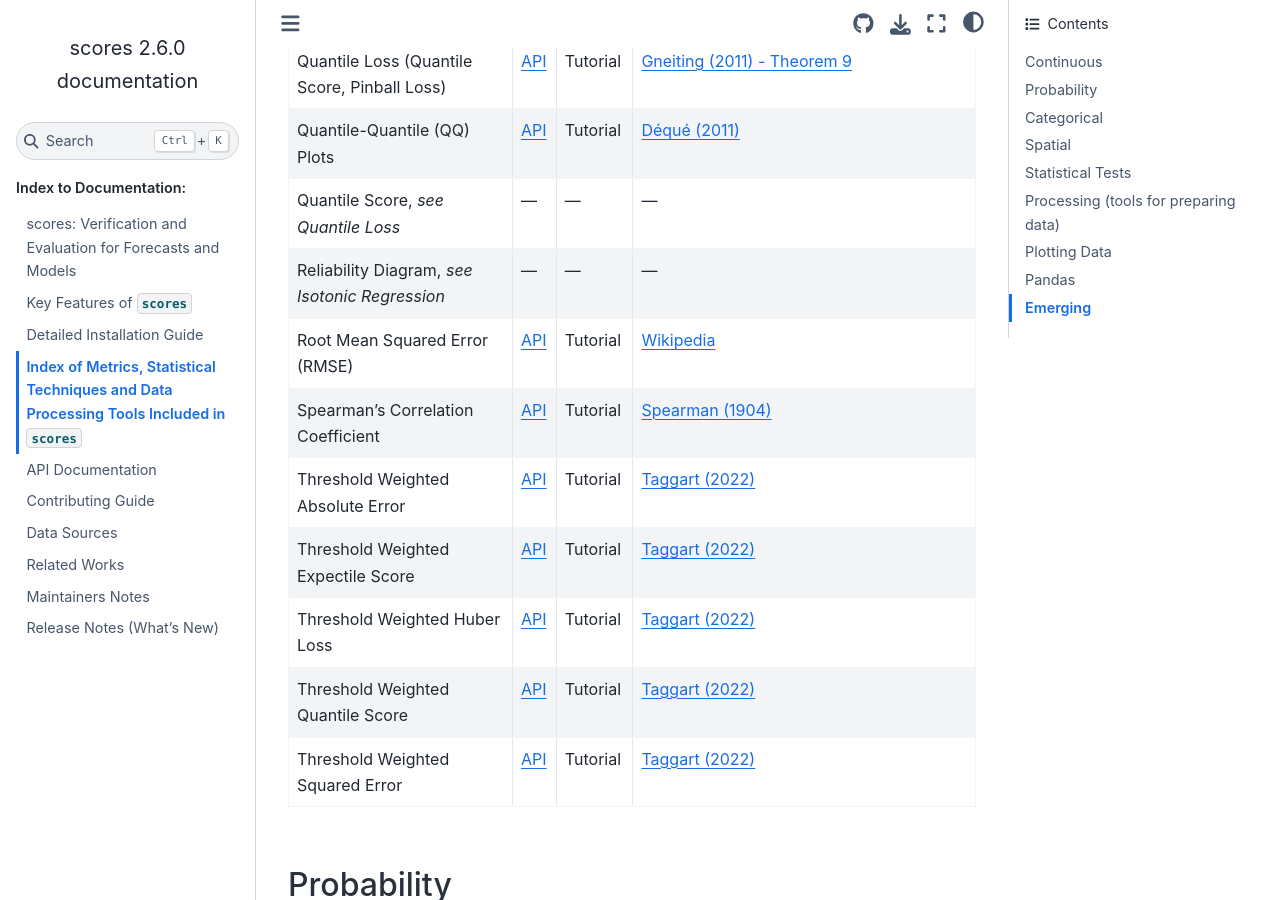
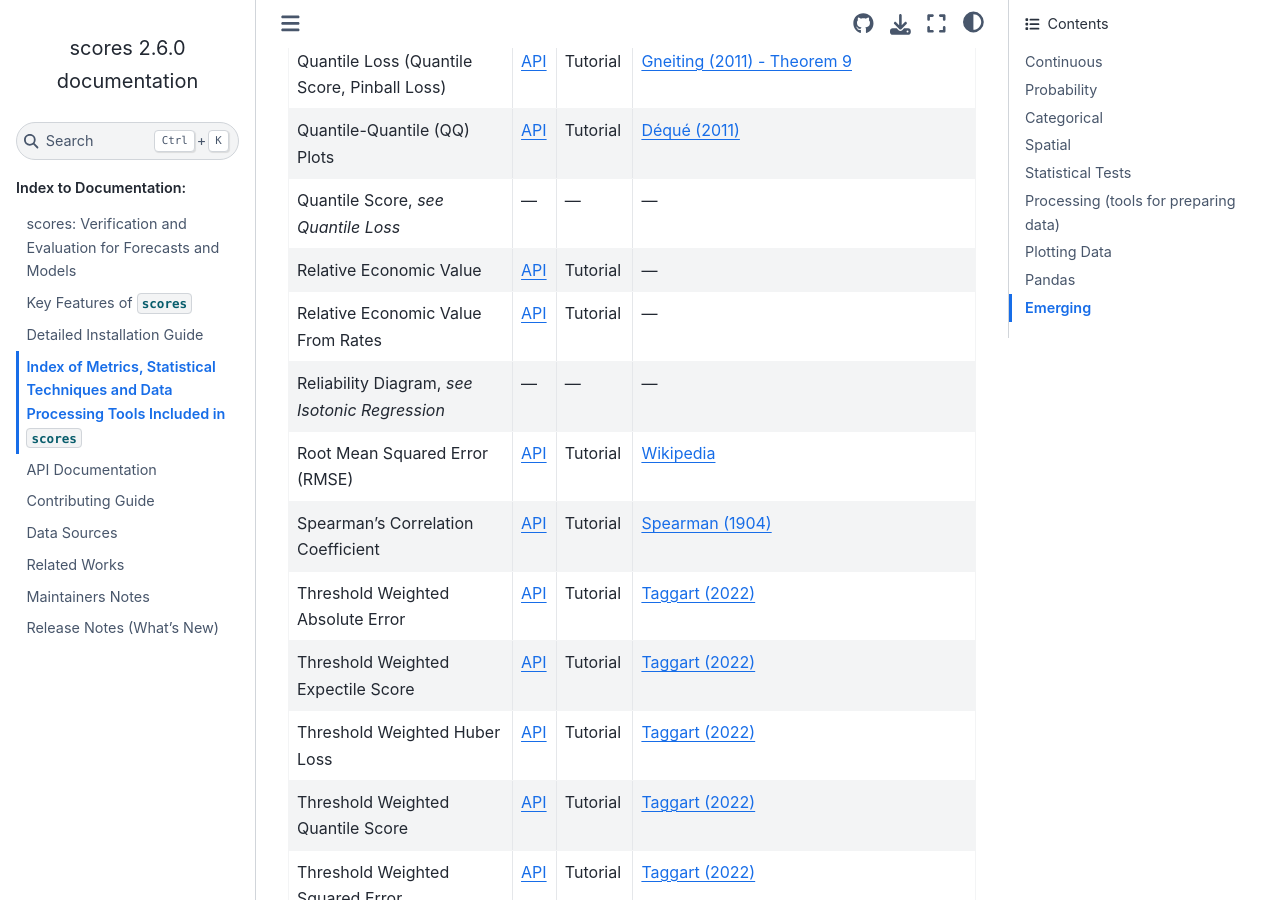
Before and after one commit to nci/scores, a Sphinx documentation site: the page built from docs/included.md, in a window 1280 px wide and 900 px high, scrolled down 2093 px. Built offline with Sphinx 7.4.7 and the Sphinx Book theme 1.1.4, drawn with Linux system fonts in a browser that asks for light colours; pages that are not in the unit, such as notebooks, are missing from menus; some of the changed text lies outside the part shown.

Commit message:
Updated api and included.md to include in continous probability and categorical

```diff
--- a/docs/included.md
+++ b/docs/included.md
@@ -140,6 +140,14 @@ It is divided into the following sections: [continuous](#continuous), [probabili
 * - Quantile Score, *see Quantile Loss*
   - &mdash;
   - &mdash;
+  - &mdash;
+* - Relative Economic Value
+  - [API](api.md#scores.continuous.relative_economic_value)
+  - [Tutorial](project:./tutorials/Relative_Economic_Value_Score.md)
+  - &mdash;
+* - Relative Economic Value From Rates
+  - [API](api.md#scores.continuous.relative_economic_value_from_rates)
+  - [Tutorial](project:./tutorials/Relative_Economic_Value_Score.md)
   - &mdash;
 * - Reliability Diagram, *see Isotonic Regression*
   - &mdash;
@@ -300,6 +308,14 @@ It is divided into the following sections: [continuous](#continuous), [probabili
   - [API](api.md#scores.probability.roc_curve_data)
   - [Tutorial](project:./tutorials/ROC.md)
   - [Fawcett and Niculescu-Mizil (2007)](https://doi.org/10.1007/s10994-007-5011-0); [Gneiting and Vogel (2022)](https://doi.org/10.1007/s10994-021-06115-2); [Hand (2009)](https://doi.org/10.1007/s10994-009-5119-5); [Hand and Anagnostopoulos (2013)](https://doi.org/10.1016/j.patrec.2012.12.004)); [Hand and Anagnostopoulos (2023)](https://doi.org/10.1007/s11634-021-00490-3); [Pesce et al. (2010)](https://doi.org/10.1016/j.acra.2010.04.001)
+* - Relative Economic Value
+  - [API](api.md#scores.probability.relative_economic_value)
+  - [Tutorial](project:./tutorials/Relative_Economic_Value_Score.md)
+  - &mdash;
+* - Relative Economic Value From Rates
+  - [API](api.md#scores.probability.relative_economic_value_from_rates)
+  - [Tutorial](project:./tutorials/Relative_Economic_Value_Score.md)
+  - &mdash;
 * - Reliability Diagram, *see Isotonic Regression*
   - &mdash;
   - &mdash;
@@ -603,6 +619,14 @@ It is divided into the following sections: [continuous](#continuous), [probabili
   - [API](api.md#scores.categorical.probability_of_false_detection)
   - [Tutorial](project:./tutorials/ROC.md)
   - [Probability of false detection (WWRP/WGNE Joint Working Group on Forecast Verification Research)](https://jwgfvr.github.io/forecastverification/index.html#POFD)
+* - Relative Economic Value
+  - [API](api.md#scores.categorical.relative_economic_value)
+  - [Tutorial](project:./tutorials/Relative_Economic_Value_Score.md)
+  - &mdash;
+* - Relative Economic Value From Rates
+  - [API](api.md#scores.categorical.relative_economic_value_from_rates)
+  - [Tutorial](project:./tutorials/Relative_Economic_Value_Score.md)
+  - &mdash;
 * - Risk Matrix Score
   -
   -
```
Also changed, not shown: docs/api.md (+7 -0 lines).
